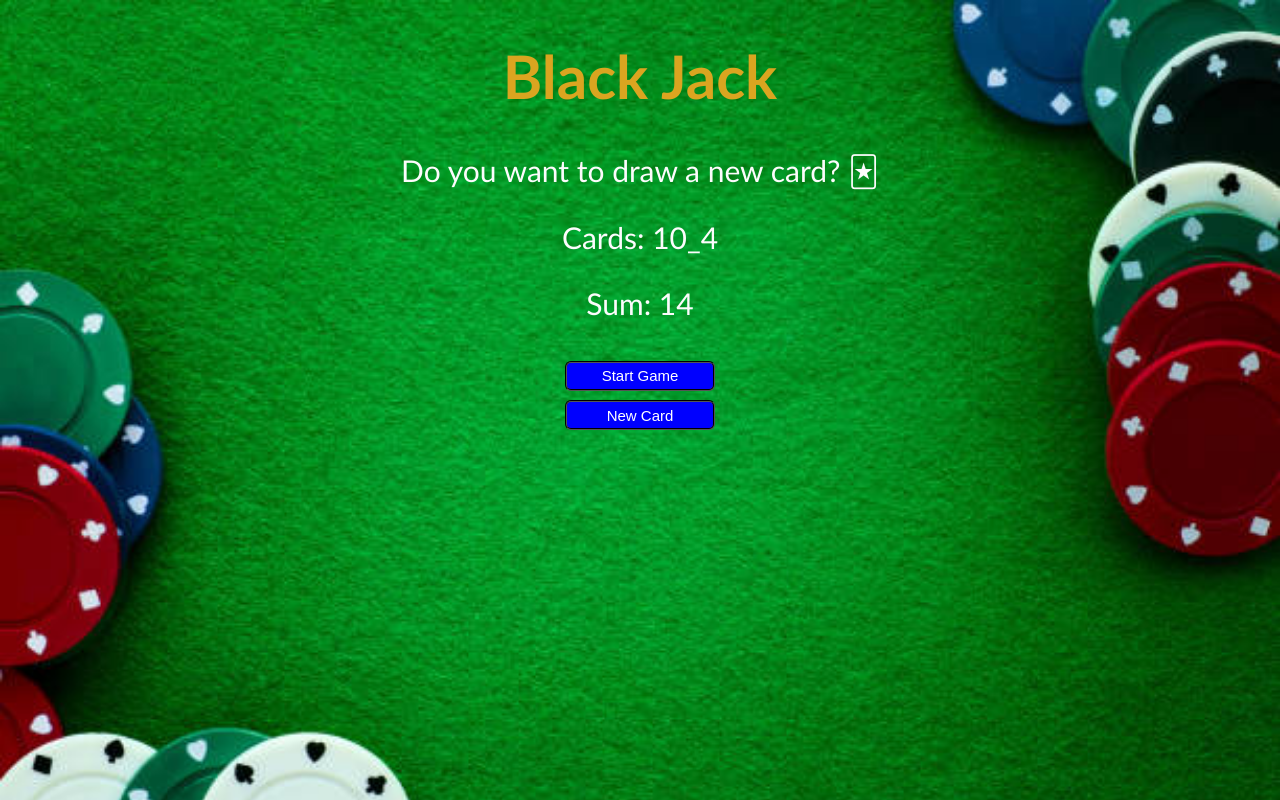
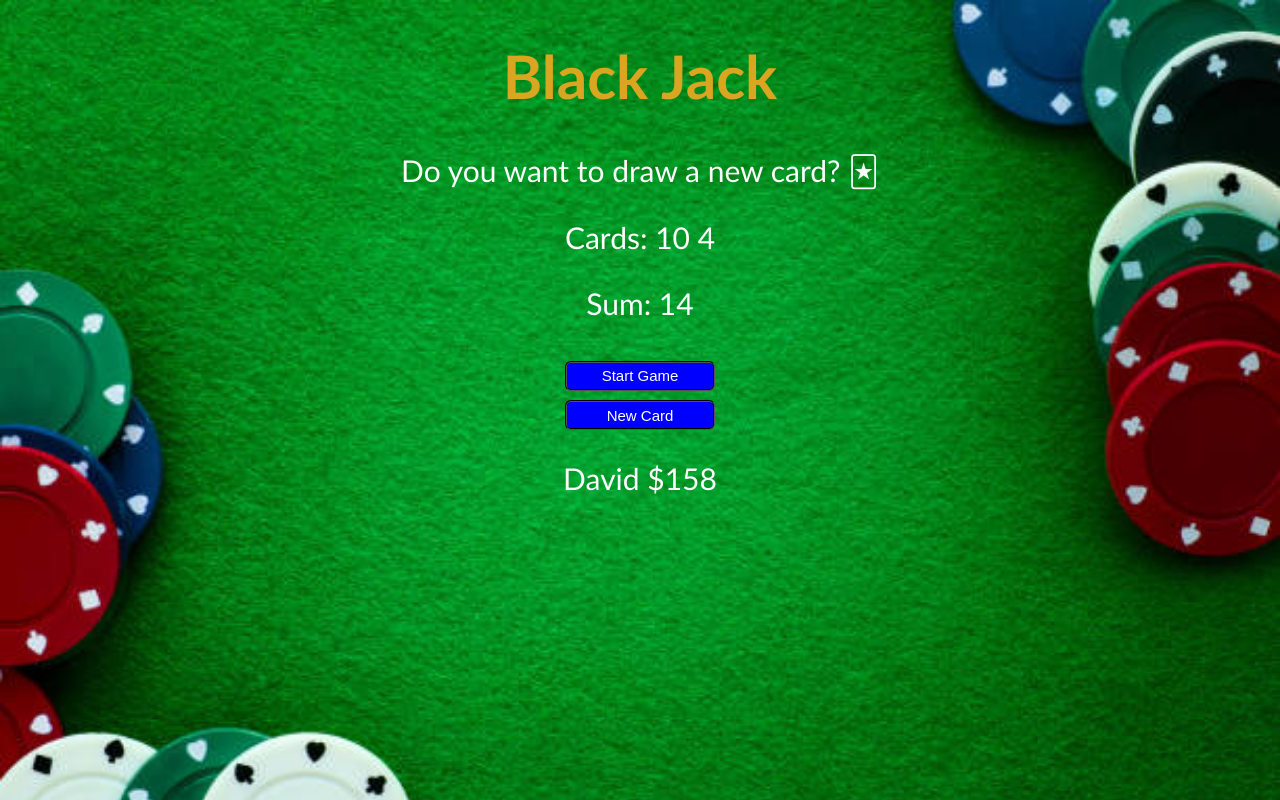
Before and after one commit to DevCodeX1/black-jack, a plain HTML site: page index.html in a window 1280 px wide. Both pictures are taken after a click on the button "Start Game". Drawn offline with Linux system fonts and the light colour scheme.

Commit message:
added alot of new functions

```diff
--- a/index.html
+++ b/index.html
@@ -15,6 +15,7 @@
     <button onclick="startGame()">Start Game</button>
     <br>
     <button onclick="newCard()">New Card</button>
+    <p id="credits-el"></p>
 
 
     <script src="script.js"></script>
--- a/script.js
+++ b/script.js
@@ -1,16 +1,52 @@
-let firstCard = 10;
-let secondCard = 4;
-let sum = firstCard + secondCard
-let hasBlackJack = false
-let isAlive = true
-let message = ""
-let messageEl = document.getElementById("message-el")
-let sumEl = document.querySelector(".sum")
-let cardsEl = document.getElementById("cards-el")
+
+let cards = [];
+let sum = 0;
+let hasBlackJack = false;
+let isAlive = false;
+let message = "";
+let messageEl = document.getElementById("message-el");
+let sumEl = document.querySelector(".sum");
+let cardsEl = document.getElementById("cards-el");
+let credits = document.getElementById("credits-el");
+
+let player = {
+    name: "David",
+    chips: 158
+}
+
+credits.textContent = `${player.name} $${player.chips}`
 
 
+function getRandomCard(){
+   let rCard = Math.floor(Math.random() * 13) + 1;
+   if (rCard > 10){
+    return 10;
+   }else if (rCard === 1){
+    return 11;
+   }else{
+    return rCard;
+   }
+
+}
 
 function startGame(){
+    isAlive = true
+    let firstCard = getRandomCard();
+    let secondCard = getRandomCard();
+    cards = [firstCard, secondCard]
+    sum = firstCard + secondCard;
+
+    renderGame()
+}
+
+function renderGame(){
+    cardsEl.textContent = "Cards: "
+    sumEl.textContent = `Sum: ${sum}`
+
+    for(let i = 0; i < cards.length; i++){
+    cardsEl.textContent += ` ${cards[i]}`
+    }
+
     if(sum <= 20){
         message = ("Do you want to draw a new card? 🃏")
 
@@ -22,14 +58,14 @@ function startGame(){
         isAlive = false
     }
     messageEl.textContent = message
-    sumEl.textContent = `Sum: ${sum}`
-    cardsEl.textContent = `Cards: ${firstCard}_${secondCard}`
+
 }
 
 function newCard(){
-    console.log("new card")
-    let card = 7;
+    if (isAlive === true && hasBlackJack === false){
+    let card = getRandomCard();
     sum += card
-    startGame()
-
+    cards.push(card)
+    renderGame()
+    }
 }
```
